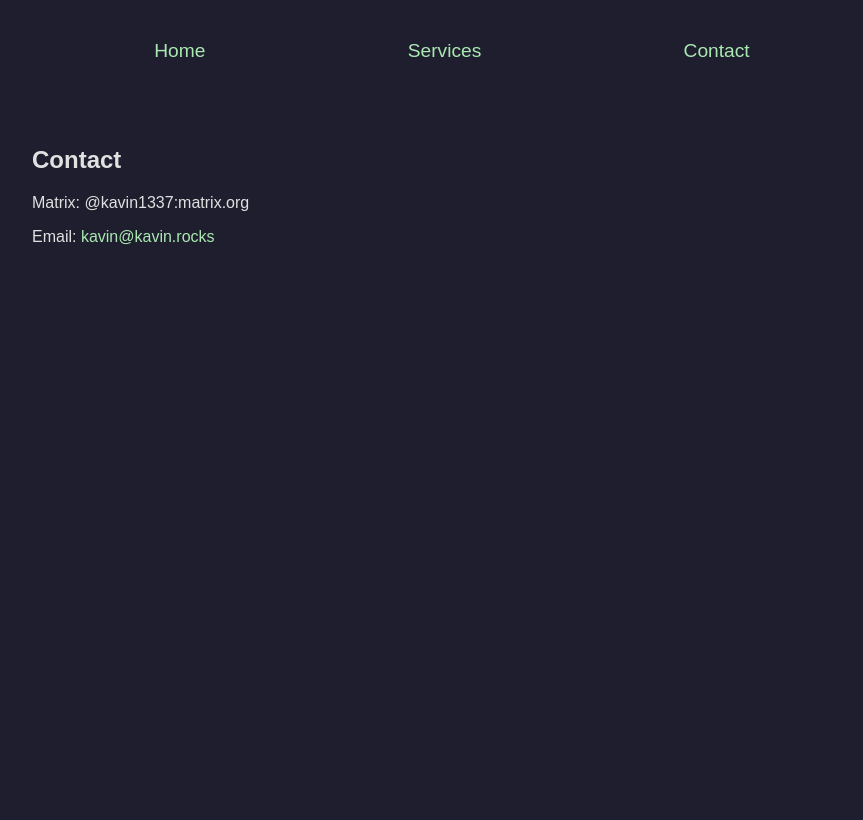
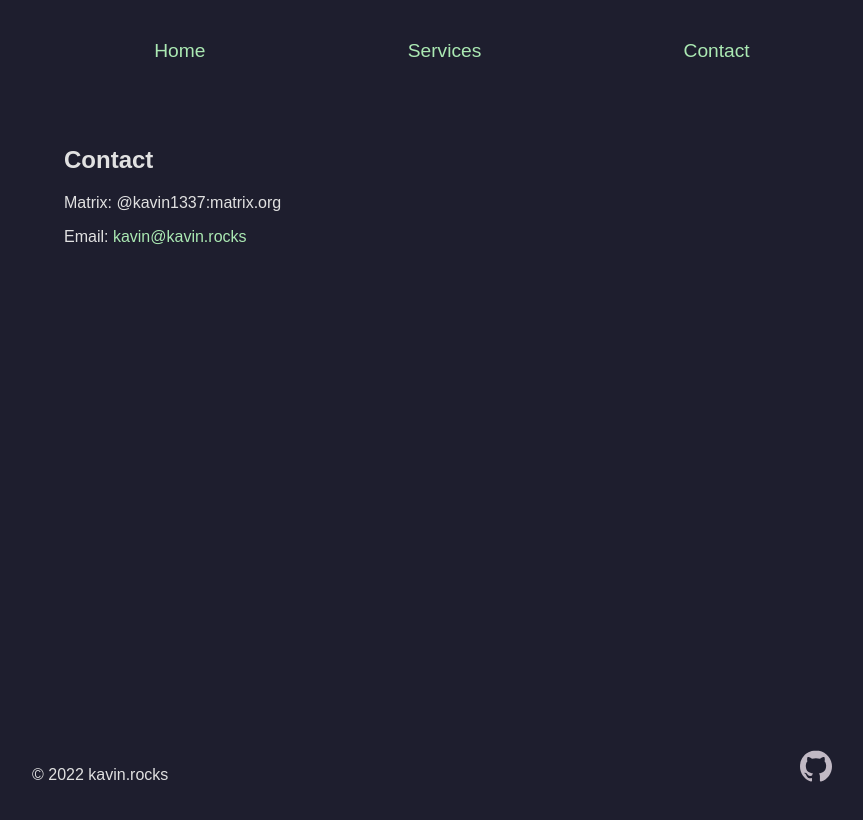
Before and after one commit to kavinrocks/kavin.rocks, a SvelteKit app: page /contact in a window 1280 px wide. Shown: the top 820 px of the page, without its empty margins (208-1071 px from the left). Built offline with nearby package versions, Linux system fonts and the light colour scheme.

Commit message:
add footer

```diff
--- /dev/null
+++ b/src/components/Footer.svelte
@@ -0,0 +1,28 @@
+<footer>
+    <p>© {new Date().getFullYear()} kavin.rocks</p>
+    <div id="social-links">
+        <a href="https://github.com/kavinrocks/kavin.rocks">
+            <img src="/github.svg" alt="GitHub" />
+        </a>
+    </div>
+</footer>
+
+<style>
+    footer {
+        padding: 1rem 0;
+        width: var(--max-width);
+        display: flex;
+        justify-content: space-between;
+        margin: 0 auto;
+    }
+
+    footer img {
+        filter: var(--subtle-filter);
+        height: 2rem;
+        width: auto;
+    }
+
+    footer img:hover {
+        filter: var(--accent-filter);
+    }
+</style>
--- a/src/routes/+layout.svelte
+++ b/src/routes/+layout.svelte
@@ -1,6 +1,8 @@
 <script>
-	import NavBar from '../components/NavBar.svelte';
+import Footer from '../components/Footer.svelte';
+import NavBar from '../components/NavBar.svelte';
 </script>
 
 <NavBar />
 <slot />
+<Footer />
--- a/src/routes/services/+page.svelte
+++ b/src/routes/services/+page.svelte
@@ -44,13 +44,11 @@
 		width: auto;
 		margin: 1rem;
 		transition: all ease-in-out 0.5s;
-		filter: brightness(0) saturate(100%) invert(89%) sepia(10%) saturate(208%) hue-rotate(240deg)
-			brightness(84%) contrast(89%);
+		filter: var(--subtle-filter);
 	}
 
 	#services a img:hover {
 		scale: 1.3;
-		filter: brightness(0) saturate(100%) invert(90%) sepia(5%) saturate(1744%) hue-rotate(74deg)
-			brightness(95%) contrast(96%);
+		filter: var(--accent-filter);
 	}
 </style>
--- a/static/style.css
+++ b/static/style.css
@@ -3,6 +3,15 @@
 	--text-color: #e1e1e1;
 	--accent-color: #abe9b3;
 	--subtle-color: #c3bac6;
+	--max-width: 50rem;
+	--subtle-filter: brightness(0) saturate(100%) invert(89%) sepia(10%) saturate(208%) hue-rotate(240deg)
+	brightness(84%) contrast(89%);
+	--accent-filter: brightness(0) saturate(100%) invert(90%) sepia(5%) saturate(1744%) hue-rotate(74deg)
+	brightness(95%) contrast(96%);
+}
+
+* {
+	box-sizing: border-box;
 }
 
 html {
@@ -14,7 +23,7 @@ html {
 section {
 	width: 100%;
 	min-height: 80vh;
-	max-width: 50rem;
+	max-width: var(--max-width);
 	padding: 2rem;
 	margin: 0 auto;
 }
```
Also changed, not shown: src/routes/+page.svelte (+9 -3 lines), static/github.svg (added).
